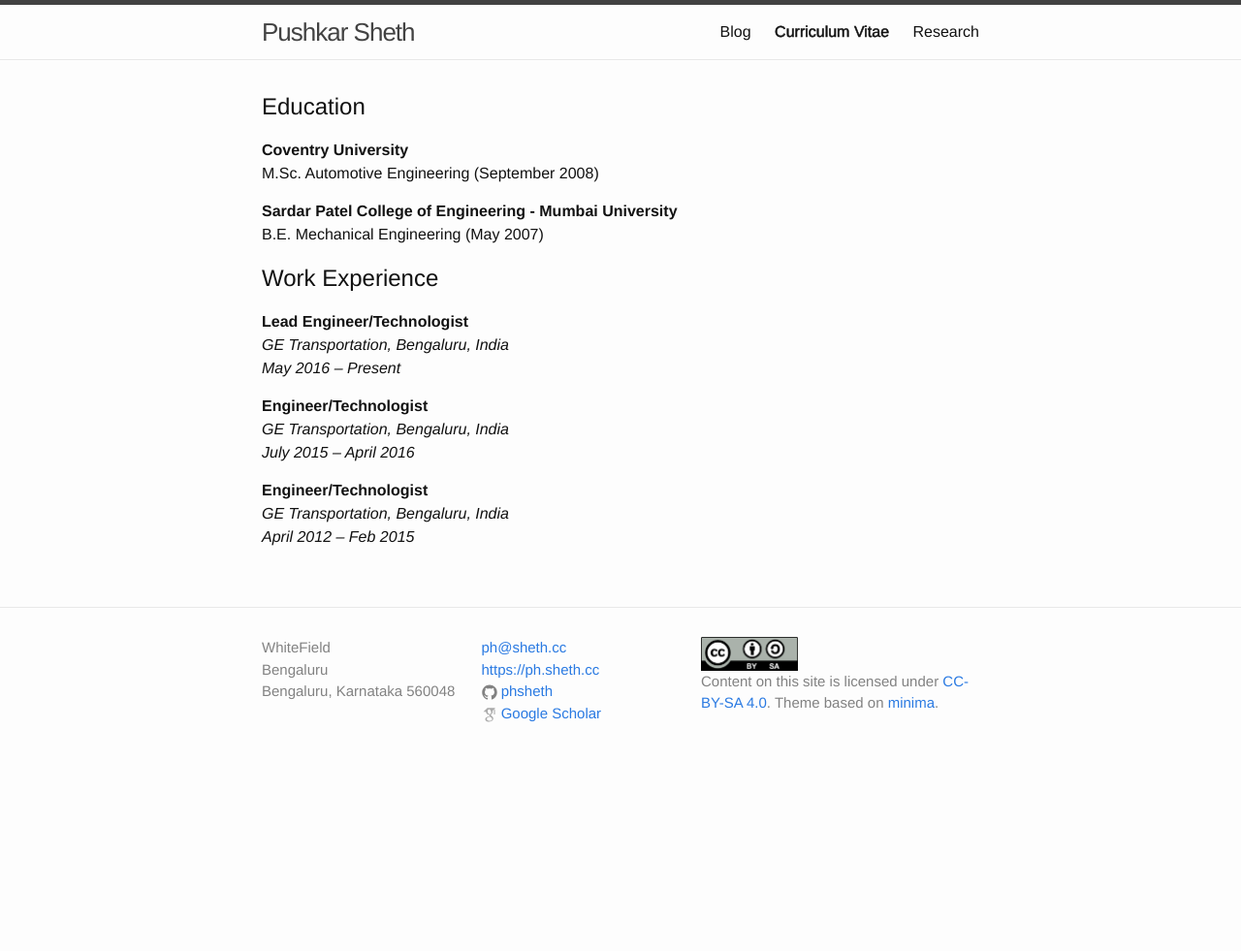
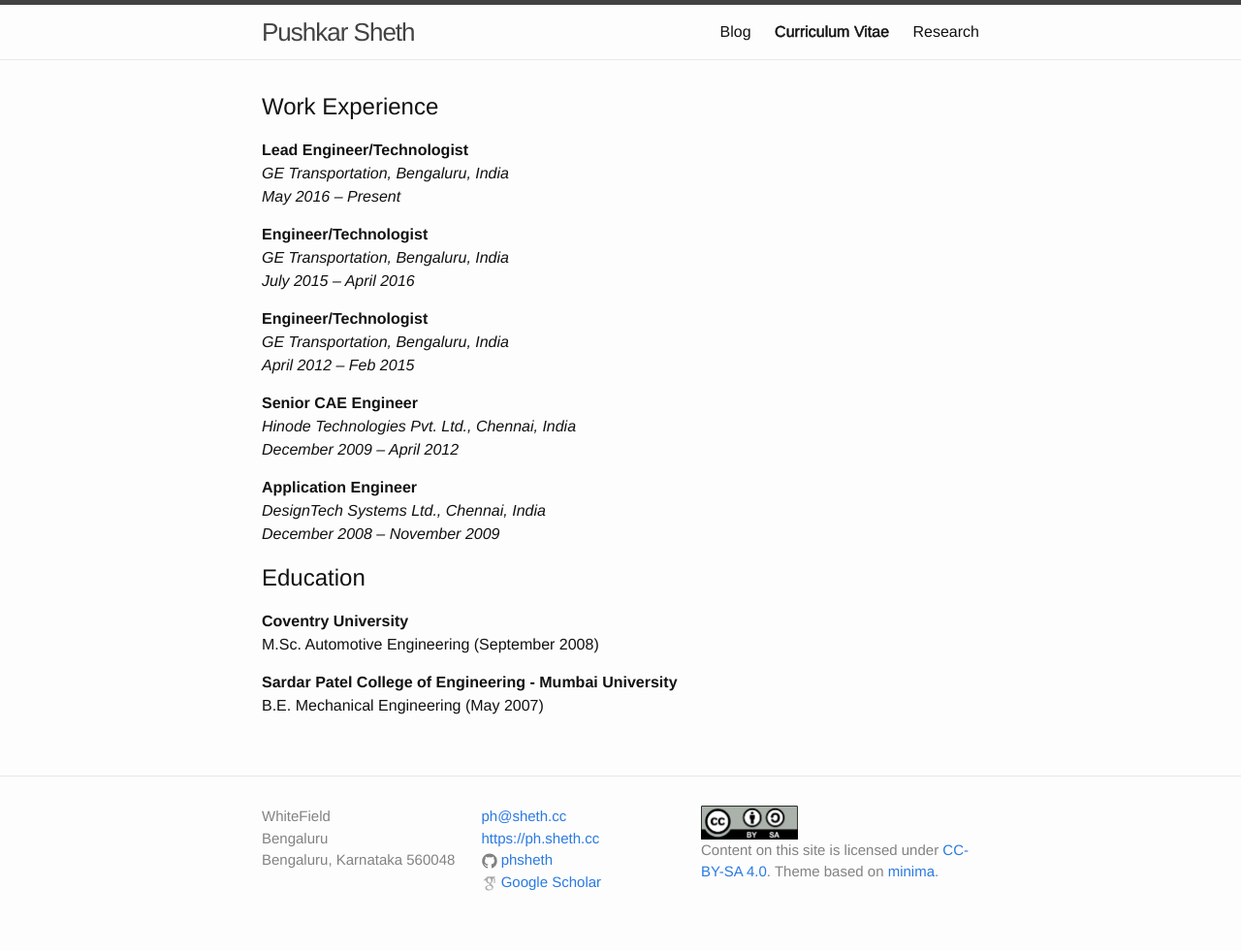
Before and after one commit to phsheth/phsheth.github.io, a Jekyll site: the page built from cv.md, in a window 1280 px wide. Shown: the whole page at 97% size. Built offline with Jekyll 4.4.1, drawn with Linux system fonts in a browser that asks for light colours; before the commit the page ends 900 px from its top, so only the background shows below that.

Commit message:
Update cv.md

```diff
--- a/cv.md
+++ b/cv.md
@@ -23,3 +15,19 @@
 **Engineer/Technologist**
 *GE Transportation, Bengaluru, India*
 *April 2012 -- Feb 2015*
+
+**Senior CAE Engineer**
+*Hinode Technologies Pvt. Ltd., Chennai, India*
+*December 2009 -- April 2012*
+
+**Application Engineer**
+*DesignTech Systems Ltd., Chennai, India*
+*December 2008 -- November 2009*
+
+# Education
+
+**Coventry University**
+M.Sc. Automotive Engineering (September 2008)
+
+**Sardar Patel College of Engineering - Mumbai University**
+B.E. Mechanical Engineering (May 2007)
```
Also changed, not shown: other parts of cv.md (+0 -8 lines).
